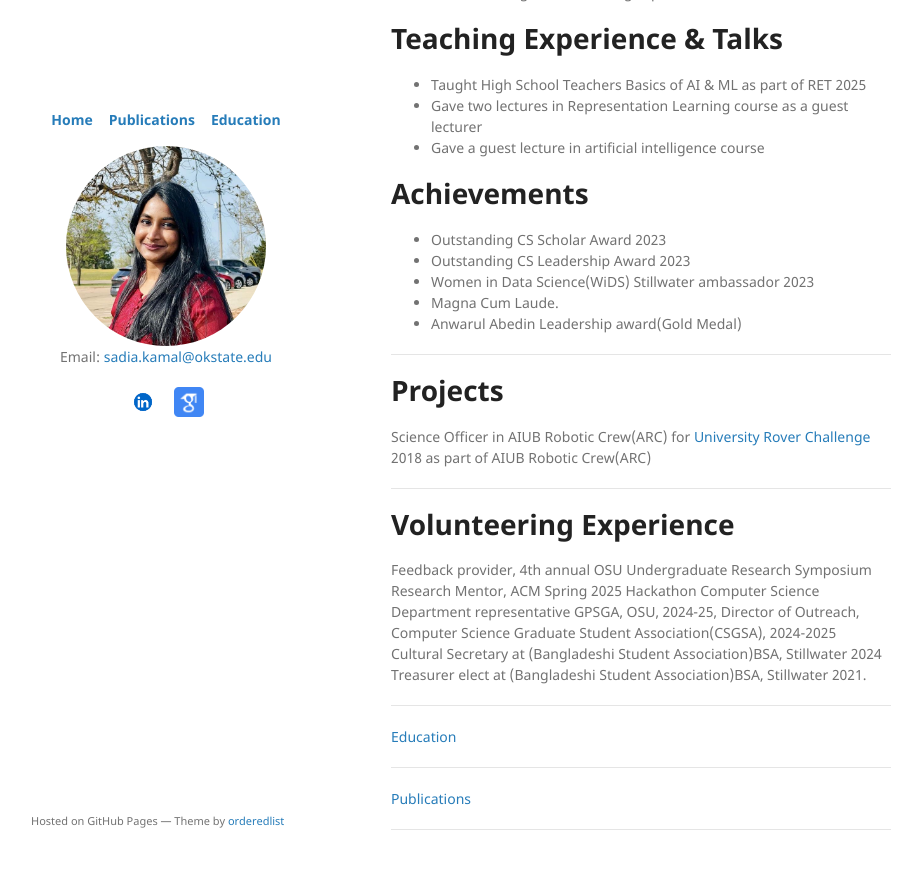
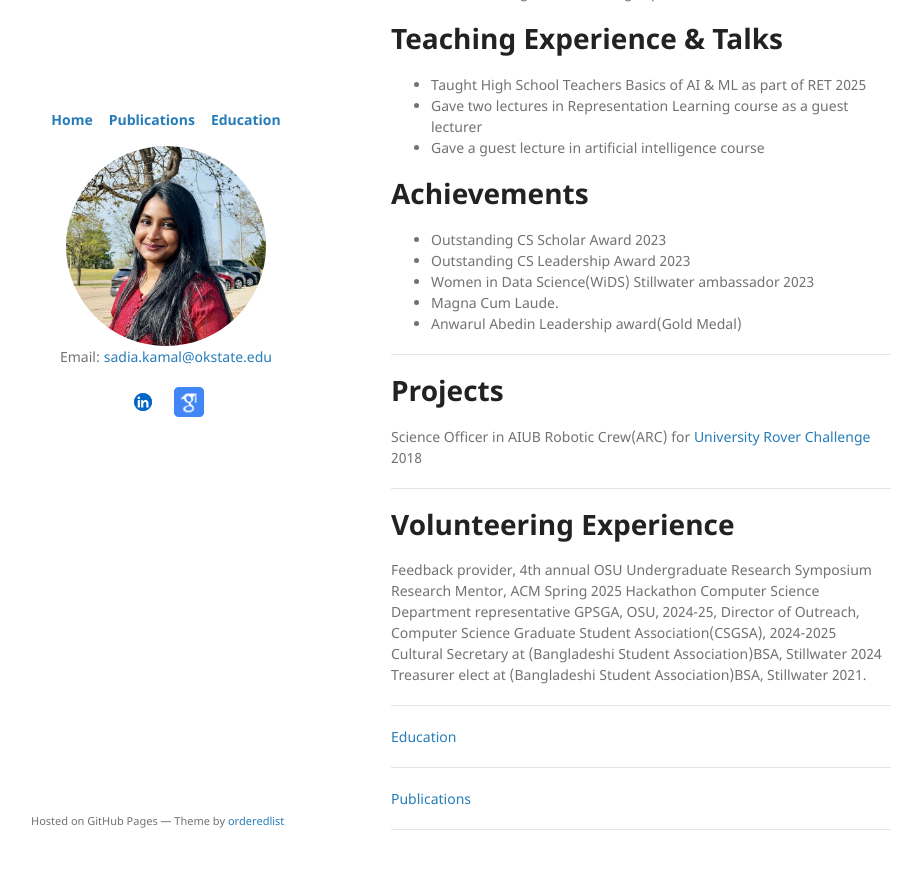
Before and after one commit to sadiakamal/sadiakamal.github.io, a Jekyll site: the page built from index.md, in a window 1280 px wide and 900 px high, scrolled down 949 px. Shown: the top 869 px of the window, without its empty margins (179-1101 px from the left). Built offline with Jekyll 4.4.1, drawn with Linux system fonts in a browser that asks for light colours; the repository's description, which GitHub fills in, is left out.

Commit message:
Update index.md

```diff
--- a/index.md
+++ b/index.md
@@ -46,7 +46,7 @@ I am a PhD Candidate in the department of computer science at [Oklahoma State Un
 
 
 # Projects
-Science Officer in AIUB Robotic Crew(ARC) for [University Rover Challenge](https://urc.marssociety.org) 2018 as part of AIUB Robotic Crew(ARC)
+Science Officer in AIUB Robotic Crew(ARC) for [University Rover Challenge](https://urc.marssociety.org) 2018
 
 ---
 
```
